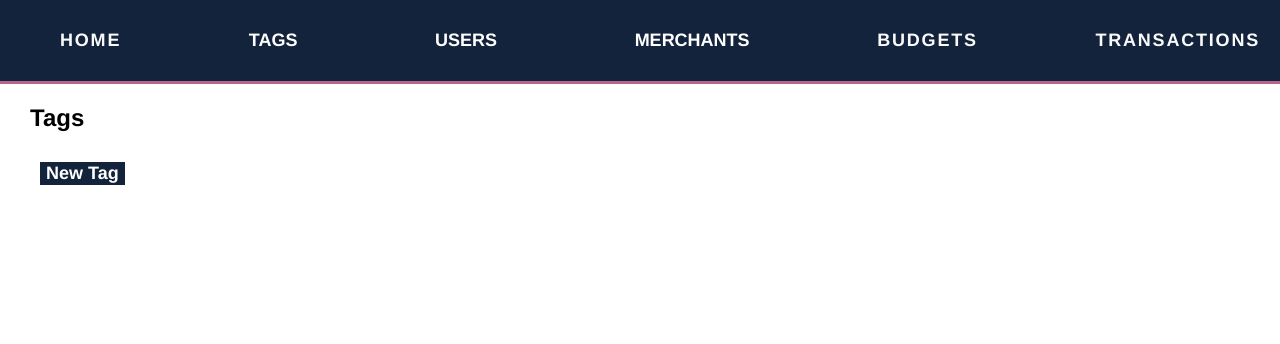
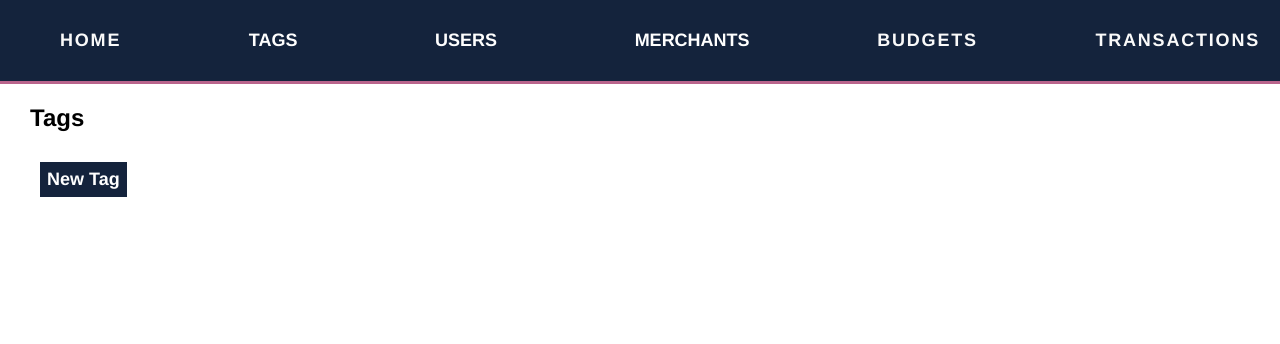
Before and after one commit to Madeleinecw/Code_Clan_Work, a Flask app: page /tags in a window 1280 px wide. Shown: the top 344 px of the page. Run offline with Flask 2, Linux system fonts and the light colour scheme; data that the repository does not hold is empty; some libraries are stand-ins or nearby versions.

Commit message:
fixed button issue

```diff
--- a/spending_project/static/style.css
+++ b/spending_project/static/style.css
@@ -168,18 +168,24 @@ input {
     color: white;
 }
 
-button {
+.links {
     background-color: #14233C;
-    color: white;
+    display: inline-block;
     font-family: Helvetica, Arial, sans-serif;
     font-weight: bold;
     font-size: large;
-    border: none;
     transition: 0.5s;
     margin: 10px;
+    text-decoration: none;
+    padding: 7px;
 }
 
-button:hover {
+.links>a {
+    text-decoration: none;
+    color: white;
+}
+
+.links>a:hover {
     color: #B9648C;
 }
 
@@ -213,3 +219,22 @@ input {
     font-size: large;
     margin: 10px;
 }
+
+input:hover {
+    color: #B9648C;
+}
+
+button {
+    background-color: #14233C;
+    color: white;
+    font-family: Helvetica, Arial, sans-serif;
+    font-weight: bold;
+    font-size: large;
+    border: none;
+    transition: 0.5s;
+    margin: 10px;
+}
+
+button:hover {
+    color: #B9648C;
+}
--- a/spending_project/templates/budgets/index.html
+++ b/spending_project/templates/budgets/index.html
@@ -3,4 +3,4 @@
 {% for user in users %}
 <div class="transactions_tagged">
     <h4>{{ user.name }}'s current budget is set at £{{user.budget}} </h4>
-    <button a href="/budgets/{{user.id}}/edit">EDIT</button> </div>{% endfor %} {% endblock %}
+    <div class="links"><a href="/budgets/{{user.id}}/edit">EDIT</a> </div>{% endfor %} {% endblock %}
--- a/spending_project/templates/merchants/edit.html
+++ b/spending_project/templates/merchants/edit.html
@@ -14,8 +14,8 @@ Your household has spent a £{{total}} in total at {{merchant.name}}
     <div>
         <label for="name">Name:</label>
         <input type="text" id="name" name="name" value="{{merchant.name}}" required autofocus>
+        <button type="submit">Update Merchant</button>
     </div>
-    <button type="submit">Update Merchant</button>
 </form>
 
 {% endblock %}
--- a/spending_project/templates/merchants/index.html
+++ b/spending_project/templates/merchants/index.html
@@ -1,13 +1,13 @@
 {% extends "base.html" %} {% block content %}
 
 <h2>Merchants</h2>
-<h3><a href="/merchants/new">New Merchant</a></h3>
+<div class="links"><a href="/merchants/new">New Merchant</a></div>
 <div class="merchant_container">
     {% for merchant in merchants %}
     <section class="merchant_section">
         <div class="merchant">
             <p>{{ merchant.name }}</p>
-            <a href="/merchants/{{ merchant.id }}/edit">EDIT</a>
+            <div class="links"><a href="/merchants/{{ merchant.id }}/edit">VIEW</a></div>
         </div>
     </section>
     {% endfor %}
--- a/spending_project/templates/tags/index.html
+++ b/spending_project/templates/tags/index.html
@@ -7,11 +7,11 @@
     <section class="tag_section">
         <div class="tag">
             <p>{{ tag.name }}</p>
-            <a href="/tags/{{ tag.id }}/edit">EDIT</a>
+            <div class="links"> <a href="/tags/{{ tag.id }}/edit">EDIT</a></div>
         </div>
     </section>
     {% endfor %}
 </div>
 
-<div><button a href="/tags/new">New Tag</button></div>
+<div class="links"><a href="/tags/new">New Tag</button></div>
 {% endblock %}
--- a/spending_project/templates/transactions/index.html
+++ b/spending_project/templates/transactions/index.html
@@ -7,7 +7,7 @@ Your household has tracked a total of £{{total}}!
     {% for transaction in transactions %}
     <section class="transactions_tagged">
         <p> £{{ transaction.amount }} was spent at {{ transaction.merchant.name }} for {{transaction.tag.name}} by {{transaction.user.name}}</p>
-        <button a href="/transactions/{{transaction.id}}/edit">EDIT</button>
+        <div class="links"><a href="/transactions/{{transaction.id}}/edit">EDIT</a></div>
         <form action="/transactions/{{ transaction.id }}/delete" method="POST">
             <input type="submit" value="DELETE">
     </section>
--- a/spending_project/templates/users/dashboard.html
+++ b/spending_project/templates/users/dashboard.html
@@ -7,7 +7,7 @@
     So far we have tracked £{{ total }}, since you started tracking with us. Your budget is currently set at £{{user.budget}}.
     <div>{% if total >= user.budget %} You have reached your total budget! Slow your spending! {% endif %}</div>
     <p>
-        <button a href="/transactions/new">ADD NEW</button>
+        <div class="links"><a href="/transactions/new">ADD NEW</a></div>
     </p>
     <div class="trasactions_list">
         <p>Most recent transactions:</p>
@@ -16,7 +16,7 @@
 
         <div class="transactions_tagged">
             £{{ transaction.amount }} spent at {{ transaction.merchant.name }} on {{ transaction.tag.name }}
-            <button a href="/transactions/{{ transaction.id }}">EDIT</button>
+            <div class="links"> <a href="/transactions/{{ transaction.id }}">EDIT</a></div>
         </div>
 
         {% endfor %} {% endblock %}
--- a/spending_project/templates/users/index.html
+++ b/spending_project/templates/users/index.html
@@ -6,9 +6,9 @@
 
 <section class="transactions_tagged">
     <p>{{ user.name }}</p>
-    <button a href="/users/{{user.id}}/dashboard">PROFILE</button>
-    <button a href="/transactions/new">NEW TRANSACTION</button>
-    <button a href="/budgets/{{user.id}}/edit">EDIT BUDGET</button>
+    <div class="links"> <a href="/users/{{user.id}}/dashboard">PROFILE</a></div>
+    <div class="links"><a href="/transactions/new">NEW TRANSACTION</a></div>
+    <div class="links"><a href="/budgets/{{user.id}}/edit">EDIT BUDGET</a></div>
     <form action="/users/{{ user.id }}/delete" method="POST">
         <input type="submit" value="DELETE">
 </section>
```
